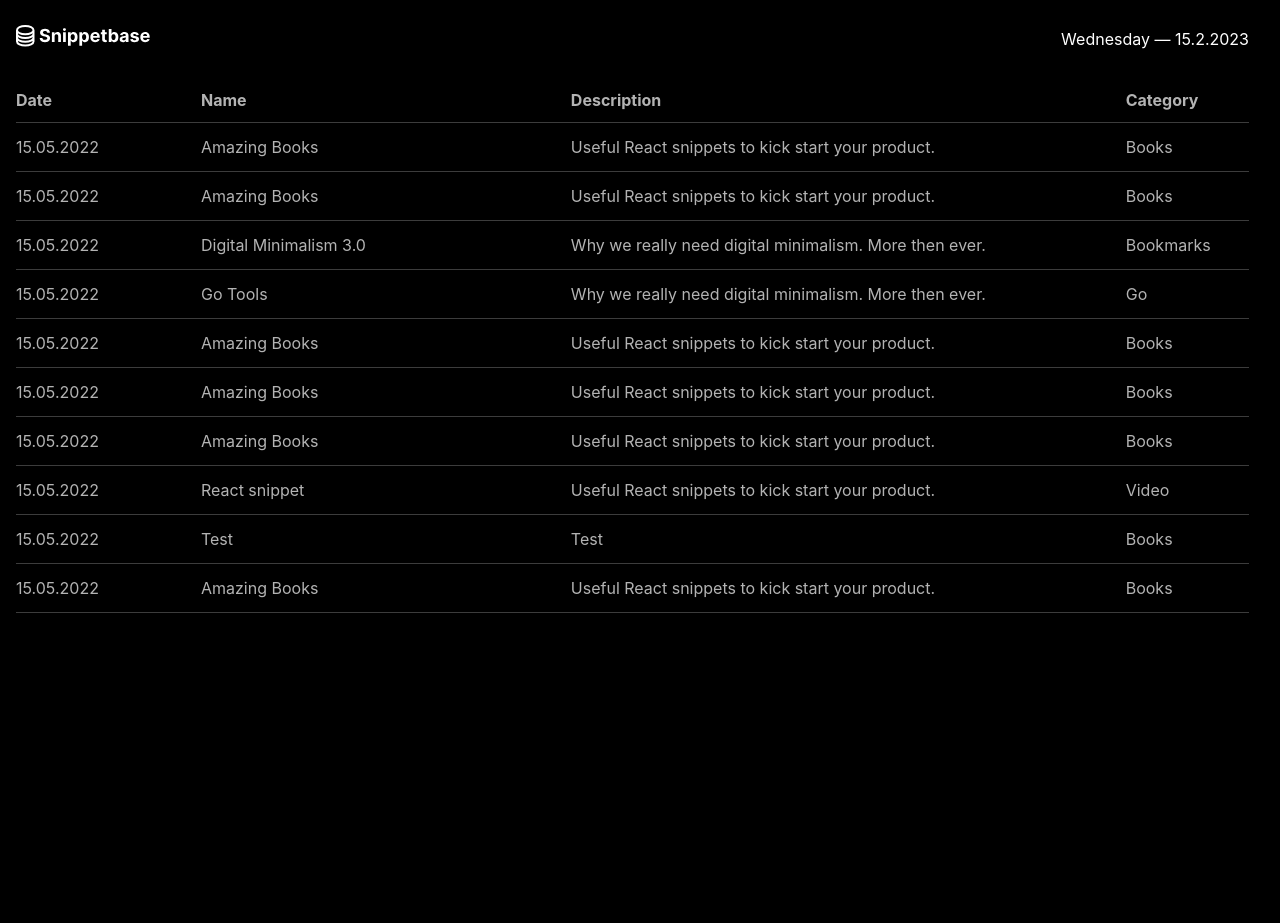
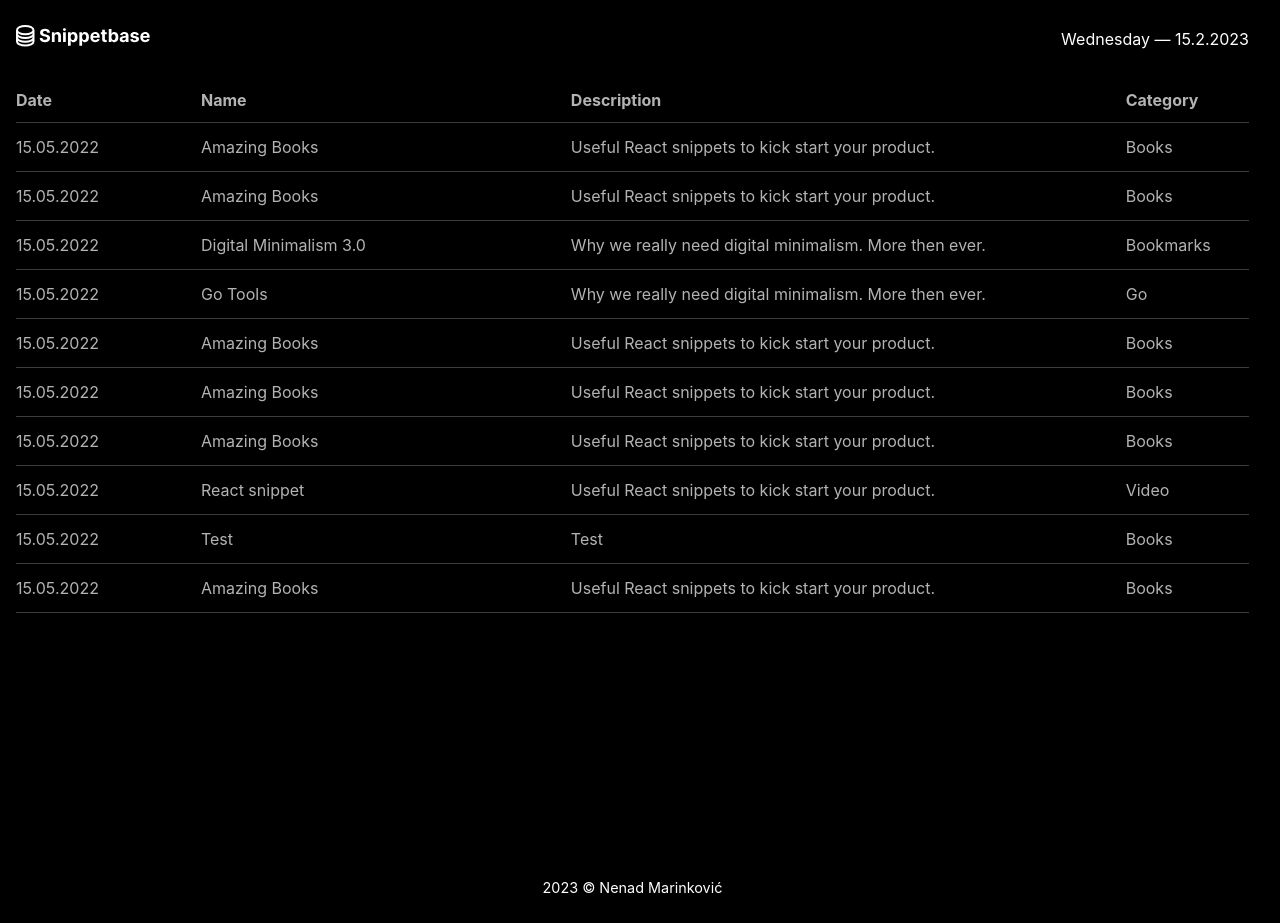
Before and after one commit to nenadmarinkovic/snippetbase, a Next.js app: page / in a window 1280 px wide. Before the commit the page ends 800 px from the top, so only its background shows below. Built offline with nearby package versions, Linux system fonts and the light colour scheme.

Commit message:
layout change

```diff
--- /dev/null
+++ b/components/Footer.tsx
@@ -0,0 +1,11 @@
+import { FooterWrap, BottomText } from "../styles/components/footer";
+
+function Footer() {
+  return (
+    <FooterWrap>
+      <BottomText>{new Date().getFullYear()} © Nenad Marinković</BottomText>
+    </FooterWrap>
+  );
+}
+
+export default Footer;
--- a/pages/index.tsx
+++ b/pages/index.tsx
@@ -7,6 +7,8 @@ import { Container } from "../styles/components/layout";
 import { postFilePaths, POSTS_PATH } from "../utils/mdx-posts";
 import Header from "@/components/Header";
 import Snippets from "@/components/Snippets";
+import Footer from "@/components/Footer";
+import { MainWrap, Main } from "../styles/components/layout";
 
 const Home: NextPage = ({ posts }: any) => {
   return (
@@ -20,10 +22,15 @@ const Home: NextPage = ({ posts }: any) => {
         <meta name="viewport" content="width=device-width, initial-scale=1" />
         <link rel="icon" href="/favicon.ico" />
       </Head>
-      <Container>
-        <Header />
-        <Snippets posts={posts} />
-      </Container>
+      <MainWrap>
+        <Main>
+          <Container>
+            <Header />
+            <Snippets posts={posts} />
+          </Container>
+        </Main>
+        <Footer />
+      </MainWrap>
     </>
   );
 };
--- /dev/null
+++ b/styles/components/footer.ts
@@ -0,0 +1,19 @@
+import styled from "styled-components";
+
+export const FooterWrap = styled.footer`
+  color: #fff;
+  padding: 1.5rem 0;
+  margin-top: 8rem;
+
+  @media (max-width: 35rem) {
+    margin-top: 0;
+  }
+`;
+
+export const BottomText = styled.p`
+  text-align: center;
+  color: #fff;
+  padding-top: 1.5rem;
+  font-size: 0.9rem;
+  margin: 0;
+`;
--- a/styles/components/layout.ts
+++ b/styles/components/layout.ts
@@ -6,3 +6,14 @@ export const Container = styled.div`
   max-width: 1280px;
   padding: 0 1rem;
 `;
+
+export const MainWrap = styled.div`
+  display: flex;
+  flex-direction: column;
+  min-height: 100vh;
+`;
+
+export const Main = styled.main`
+  flex: 1;
+  padding-bottom: 5.5rem;
+`;
```
